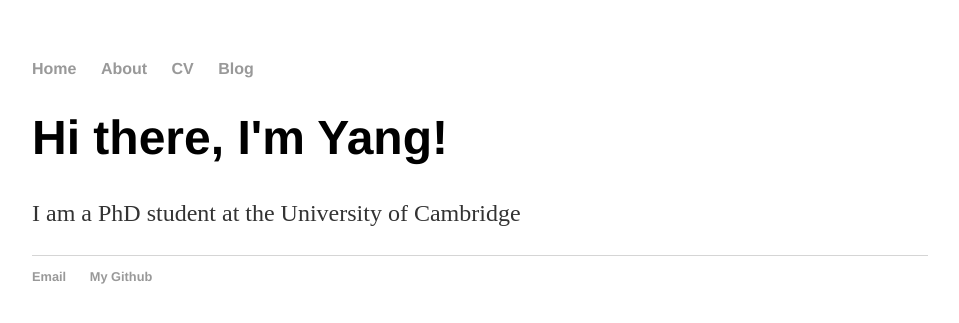
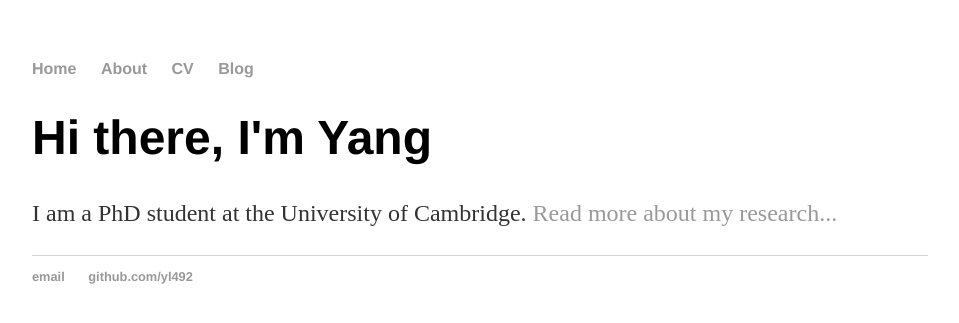
Before and after one commit to yl492/aa.github.io, a Jekyll site: the page built from index.html, in a window 1280 px wide. Shown: the top 323 px of the page, without its empty margins (160-1119 px from the left). Built offline with Jekyll 4.4.1, drawn with Linux system fonts in a browser that asks for light colours.

Commit message:
Update index.html

```diff
--- a/index.html
+++ b/index.html
@@ -1,29 +1,8 @@
-<!DOCTYPE html>
-<html>
-	<head>
-		<title>Yang Li, Doing Linguistics</title>
-		<link rel="stylesheet" type="text/css" href="/css/main.css">
-	</head>
-	<body>
-		<nav>
-    		<ul>
-        		<li><a href="/">Home</a></li>
-	        	<li><a href="/about">About</a></li>
-        		<li><a href="/cv">CV</a></li>
-        		<li><a href="/blog">Blog</a></li>
-    		</ul>
-		</nav>
-		<div class="container">
-    		<div class="blurb">
-        		<h1>Hi there, I'm Yang!</h1>
-				<p> I am a PhD student at the University of Cambridge</p>
-    		</div><!-- /.blurb -->
-		</div><!-- /.container -->
-		<footer>
-    		<ul>
-        		<li><a href="mailto:yl492@cam.ac.uk">Email</a></li>
-        		<li><a href="https://github.com/yl492">My Github</a></li>
-			</ul>
-		</footer>
-	</body>
-</html>
+---
+layout: default
+title: Yang Li
+---
+<div class="blurb">
+	<h1>Hi there, I'm Yang</h1>
+	<p>I am a PhD student at the University of Cambridge. <a href="/about">Read more about my research...</a></p>
+</div><!-- /.blurb -->
```
